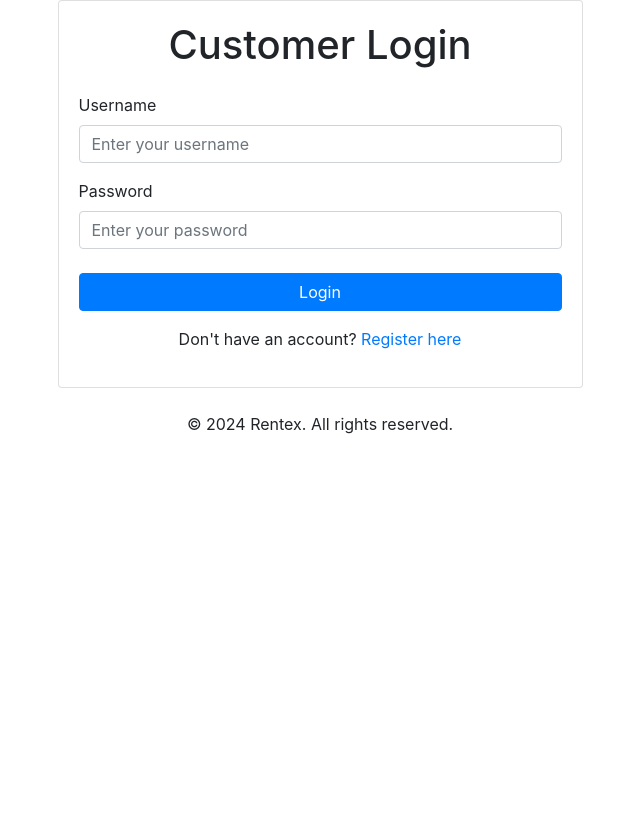
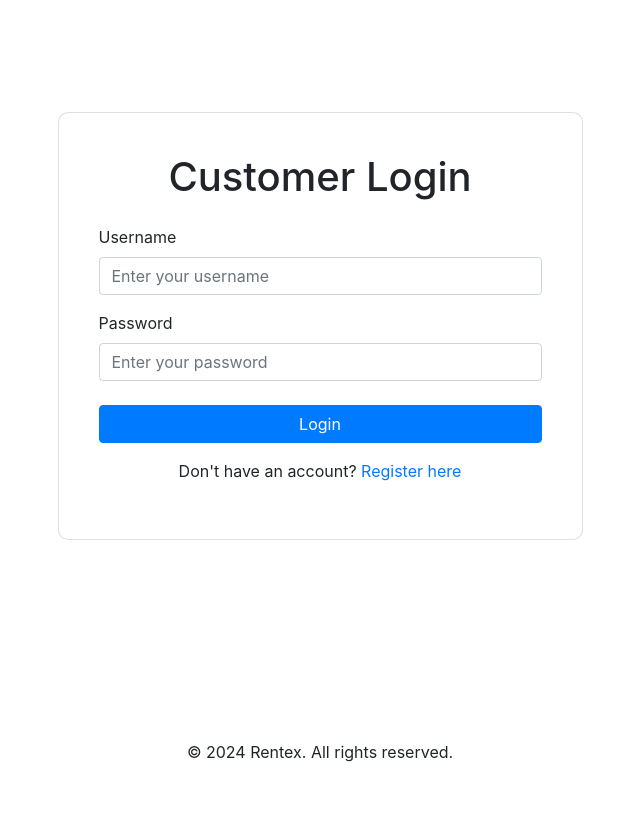
Before and after one commit to Akshay12kavungal/Rentex, a Django app: page / in a window 1280 px wide. Shown: the whole page, without its empty margins (320-960 px from the left). Before the commit the page ends 434 px from the top, so only its background shows below. Run offline with Django 5.2, Linux system fonts and the light colour scheme; some libraries are stand-ins or nearby versions.

Commit message:
login template

```diff
--- a/templates/registrations/login_customer.html
+++ b/templates/registrations/login_customer.html
@@ -3,6 +3,16 @@
 {% block title %}Customer Login{% endblock %}
 
 {% block content %}
+<style>
+    .container {
+        padding-top: 56px; /* Adjusted padding for fixed navbar */
+        padding-bottom: 60px; /* Space for footer */
+    }
+    .card {
+        border-radius: 10px;
+        padding: 20px;
+    }
+</style>
 <div class="container">
     <div class="row justify-content-center">
         <div class="col-md-6">
```
Also changed, not shown: templates/base.html (+12 -8 lines), db.sqlite3.
